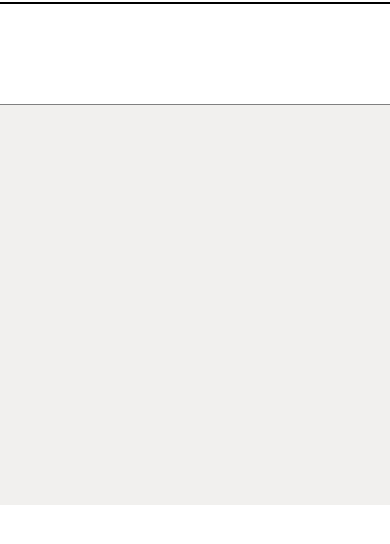
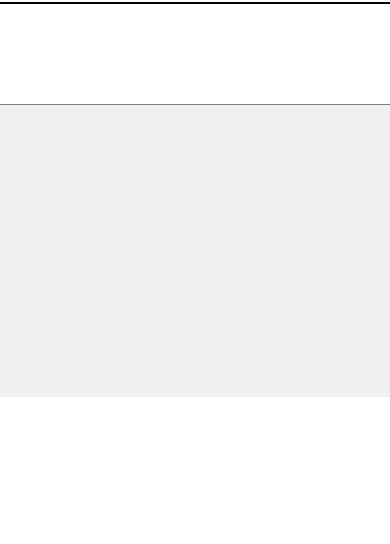
Before and after one commit to AndriaBegiashvili/art-project-markup, a plain HTML site: page artwork.html in a window 390 px wide. Shown: the part 82-626 px from the top of the page. Drawn offline with Linux system fonts and the light colour scheme.

```diff
--- a/style/artwork.css
+++ b/style/artwork.css
@@ -98,7 +98,6 @@
   }
   .footer{
     width: 100%;
-    height: 180px;
     border-top: solid 1px grey;
     background: rgb(241, 240, 238);
     margin-top: 100px;
@@ -153,7 +152,5 @@
           justify-content: center;
           align-items: center;
         }
-      .footer{
-        height: 400px;
-      }
+
         }
--- a/style/contact.css
+++ b/style/contact.css
@@ -166,7 +166,6 @@
   }
   .footer{
     width: 100%;
-    height: 180px;
     border-top: solid 1px grey;
     background: rgb(241, 240, 238);
     margin-top: 100px;
@@ -294,9 +293,7 @@
         justify-content: center;
         align-items: center;
       }
-    .footer{
-      height: 400px;
-    }
+
       }
 
 .top{
--- a/style/paintings.css
+++ b/style/paintings.css
@@ -193,7 +193,6 @@
 }
 .footer{
   width: 100%;
-  height: 180px;
   border-top: solid 1px grey;
   background: rgb(241, 240, 238);
   margin-top: 100px;
@@ -247,7 +246,5 @@
       justify-content: center;
       align-items: center;
     }
-  .footer{
-    height: 400px;
-  }
+
     }
--- a/style/styles.css
+++ b/style/styles.css
@@ -138,7 +138,6 @@
 
 .footer{
     width: 100%;
-    height: 180px;
     border-top: solid 1px grey;
     background: rgb(241, 240, 238);
     margin-top: 100px;
@@ -240,9 +239,7 @@
     justify-content: center;
     align-items: center;
   }
-.footer{
-  height: 400px;
-}
+
   }
 
 
```
